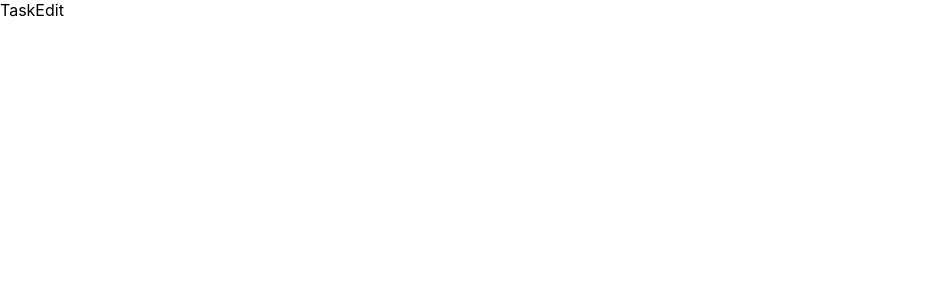
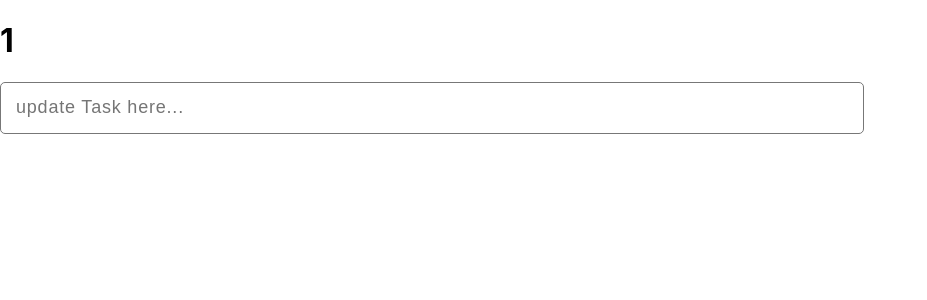
Before and after one commit to raushanapp/node-express, a React (Create React App) app in the folder Task-Manager/client/: page /edit-task/1 in a window 1280 px wide. Shown: the top 300 px of the page, without its empty margins (0-927 px from the left). Built offline with nearby package versions, Linux system fonts and the light colour scheme.

Commit message:
edit components working on pregress

```diff
--- a/Task-Manager/client/src/Components/Home/ListTask.jsx
+++ b/Task-Manager/client/src/Components/Home/ListTask.jsx
@@ -11,7 +11,7 @@ import { getAllTaskApiCall, taskDeleteApiCall } from "../../Store/TaskAppReducer
    const handleDeleteTask = useCallback((id) => {
      if (id) {
        dispatch(taskDeleteApiCall(id)).then((res) => {
-         console.log(res)
+        //  console.log(res)
          if (res.type === "DELETE_TASK_SUCCESS") {
            dispatch(getAllTaskApiCall())
          }
@@ -36,4 +36,4 @@ import { getAllTaskApiCall, taskDeleteApiCall } from "../../Store/TaskAppReducer
    );
 
 }
-export default ListTask;
+export default memo(ListTask);
--- a/Task-Manager/client/src/Pages/EditTask.jsx
+++ b/Task-Manager/client/src/Pages/EditTask.jsx
@@ -1,9 +1,26 @@
-import React from 'react'
+import React, { useState } from "react";
+import styles from "../Styles/pages/editTask.module.css";
+import { useParams } from "react-router-dom";
 
 function EditTask() {
+  const { id } = useParams();
+  const [updateTask, setUpdateTask] = useState("");
+  console.log(id);
   return (
-    <div>TaskEdit</div>
-  )
+    <form className={styles.formContainer}>
+      <div className={styles.headingId}>
+        <h1 className={styles.idText}>{id}</h1>
+      </div>
+      <div>
+        <input
+          type="text"
+          placeholder="update Task here..."
+          value={updateTask}
+          onChange={(e)=>setUpdateTask(e.target.value)}
+        />
+      </div>
+    </form>
+  );
 }
 
-export default EditTask
+export default EditTask;
--- a/Task-Manager/client/src/Pages/Home.jsx
+++ b/Task-Manager/client/src/Pages/Home.jsx
@@ -10,35 +10,44 @@ function Home() {
   const [task, setTask] = useState([]);
   const dispatch = useDispatch();
   const data = useSelector((state) => state.data);
-  const handleSubmitFrom =(event) => {
+  const handleSubmitFrom = useCallback(
+    (event) => {
       event.preventDefault();
       if (createTask) {
-      const payload={name:createTask}
+        const payload = { name: createTask };
         dispatch(createTaskApiCall(payload)).then((res) => {
-        console.log(res)
-        if (res.type==="CREATE_TASK_SUCCESS"&&res.payload?.success === true) {
-          SetSuccess("Task Created Successfully")
-          dispatch(getAllTaskApiCall())
+          // console.log(res);
+          if (
+            res.type === "CREATE_TASK_SUCCESS" &&
+            res.payload?.success === true
+          ) {
+            SetSuccess("Task Created Successfully");
+            // setTask(data)
+            dispatch(getAllTaskApiCall());
             setTimeout(() => {
-            SetSuccess("")
-          },2000)
+              SetSuccess("");
+            }, 2000);
           } else {
-          SetError(res.payload.msg)
+            SetError(res.payload.msg);
             setTimeout(() => {
               SetError("");
             }, 2000);
-        };
+          }
         });
-      setCreateTask("")
+        setCreateTask("");
       }
-  }
-    // , [createTask, dispatch]);
+    },
+    [createTask, dispatch]
+  );
+
   useEffect(() => {
     if (data?.length === 0) {
       dispatch(getAllTaskApiCall())
+      setTask(data)
     }
-    setTask(data)
-  }, [data, data?.length, dispatch]);
+      setTask(data);
+
+  }, [data, dispatch]);
   // console.log(task)
   return (
     <div className={styles.container}>
--- a/Task-Manager/client/src/Store/TaskAppReducer/action.js
+++ b/Task-Manager/client/src/Store/TaskAppReducer/action.js
@@ -38,7 +38,7 @@ export const getAllTaskApiCall = () => (dispatch) => {
 
 // delete task by id
 export const taskDeleteApiCall = (id) => (dispatch) => {
-  console.log(id)
+  // console.log(id)
    dispatch({ type: types.DELETE_TASK_REQUEST });
    return axios
      .delete(`http://localhost:4000/api/v1/task/${id}`)
```
Lines whose indentation alone changed are shown as unchanged.
